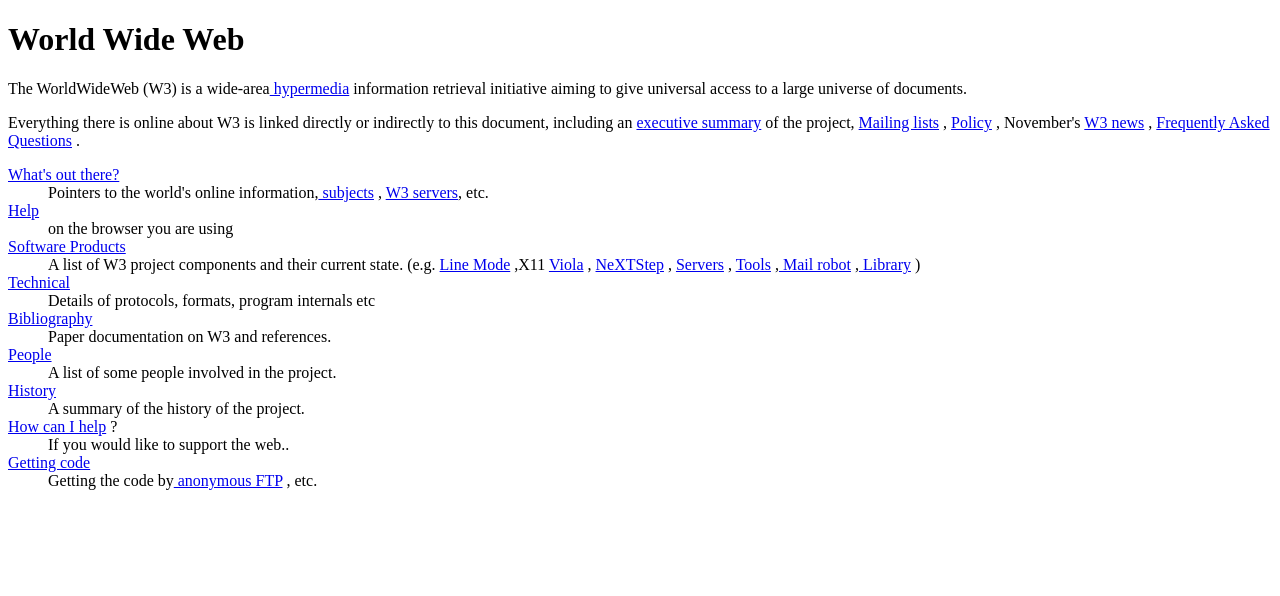
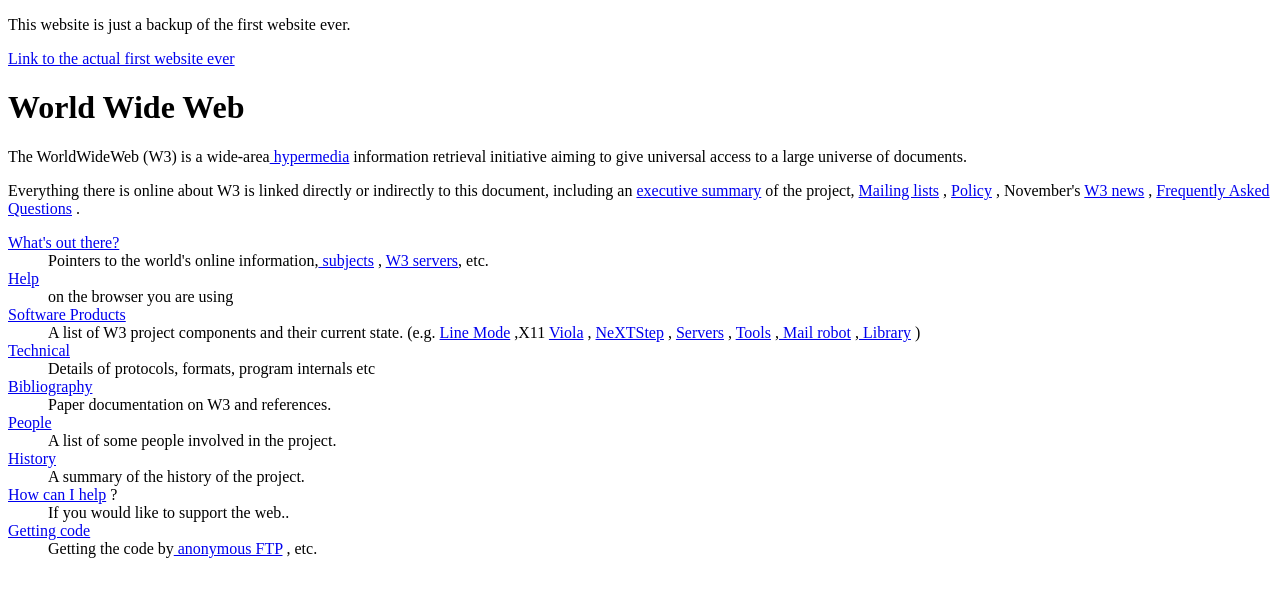
Before and after one commit to Chrisplayzzz/FirstwebsiteontheInternetbackup, a plain HTML site: page Index.html in a window 1280 px wide. Drawn offline with Linux system fonts and the light colour scheme.

Commit message:
Add files via upload

```diff
--- a/Index.html
+++ b/Index.html
@@ -5,6 +5,8 @@
 <link rel="shortcut icon" type="x-icon" href="https://cdn-icons-png.flaticon.com/512/2698/2698239.png">
 </head>
 <body>
+<p>This website is just a backup of the first website ever.</p>
+<a href="http://info.cern.ch/hypertext/WWW/TheProject.html">Link to the actual first website ever</a>
 
        <H1>World Wide Web</H1>The WorldWideWeb (W3) is a wide-area<A
        NAME=0 HREF="https://firstwebsiteeverbackup.netlify.app/top">
```
